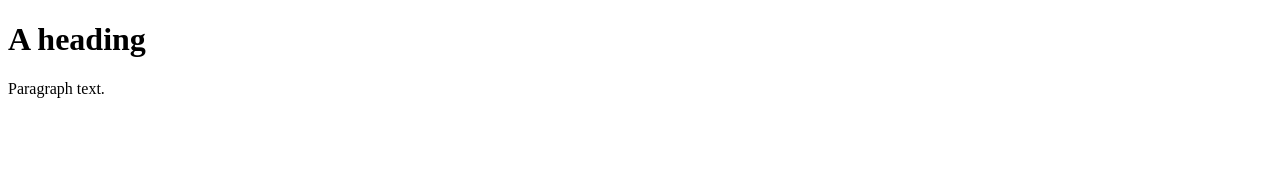
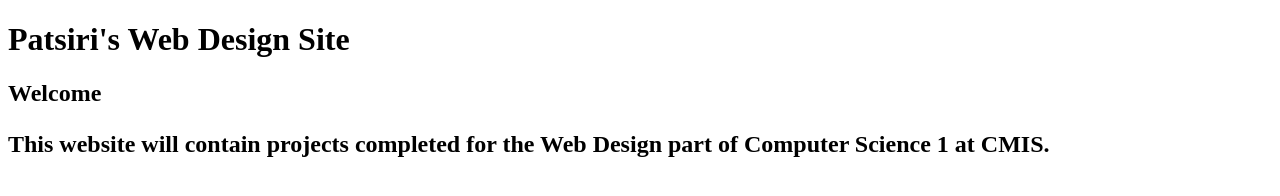
Before and after one commit to pat2479-cmis/pat2479-cmis-wd, a plain HTML site: page index.html in a window 1280 px wide. Drawn offline with Linux system fonts and the light colour scheme.

Commit message:
Edited index.html

```diff
--- a/index.html
+++ b/index.html
@@ -8,10 +8,12 @@
 	</head>
 	<body>
 		<h1>
-			A heading
+			Patsiri's Web Design Site
 		</h1>
+		<h2>
+			Welcome
 		<p>
-			Paragraph text.
+			This website will contain projects completed for the Web Design part of Computer Science 1 at CMIS.
 		</p>
 	</body>
 </html>
```
